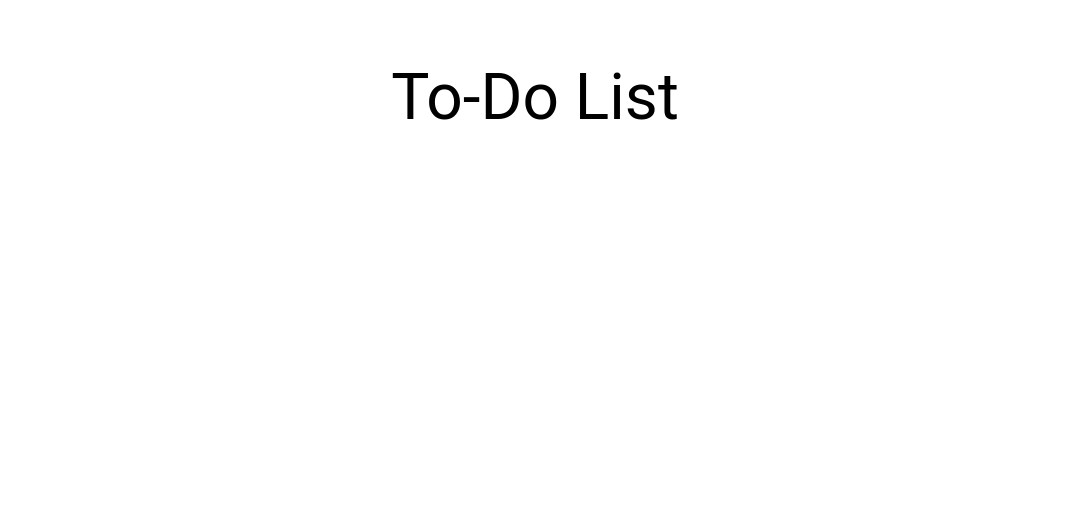
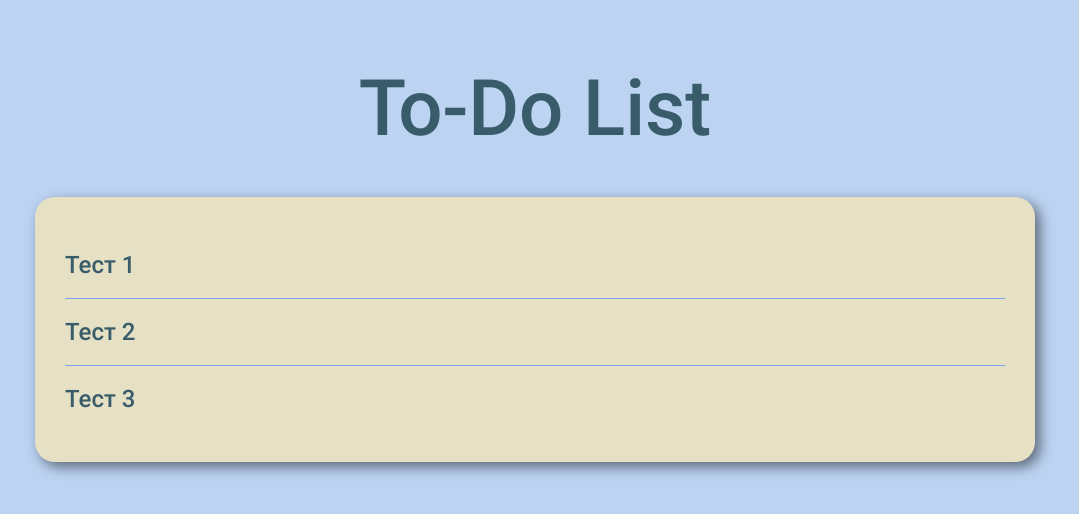
Before and after one commit to Qumansa/todolist_redux, a React (Create React App) app: page / in a window 1280 px wide. Shown: the top 514 px of the page, without its empty margins (105-1184 px from the left). Built offline with nearby package versions, Linux system fonts and the light colour scheme; a web font is replaced by a local one.

Commit message:
Секция to-do-list
Верстка
+ подобрана цветовая палитра для приложения

```diff
--- a/src/components/app/App.js
+++ b/src/components/app/App.js
@@ -1,13 +1,17 @@
 import Header from '../header/Header';
+import ToDoList from '../toDoList/ToDoList';
 
 import '../../style/_base.sass';
 
-function App() {
+const App = () => {
   	return (
     	<>
 			<Header/>
+			<main>
+				<ToDoList/>
+			</main>
     	</>
   	);
-}
+};
 
 export default App;
--- a/src/components/header/header.sass
+++ b/src/components/header/header.sass
@@ -1,6 +1,7 @@
 .header
     padding-top: 50px
     &__title
-        font-size: 64px
-        line-height: 96px
+        font-weight: 500
+        font-size: 78px
+        line-height: 117px
         text-align: center
--- /dev/null
+++ b/src/components/toDoList/ToDoList.js
@@ -0,0 +1,26 @@
+import './toDoList.sass';
+
+const ToDoList = () => {
+    return (
+        <section className="to-do-list section">
+            <div className="container">
+                <h2 className="sr-only">Tasks</h2>
+                <div className="to-do-list__wrapper">
+                    <ul className="to-do-list__list">
+                        <li className="to-do-list__item">
+                            <span className="to-do-list__task">Тест 1</span>
+                        </li>
+                        <li className="to-do-list__item">
+                            <span className="to-do-list__task">Тест 2</span>
+                        </li>
+                        <li className="to-do-list__item">
+                            <span className="to-do-list__task">Тест 3</span>
+                        </li>
+                    </ul>
+                </div>
+            </div>
+        </section>
+    );
+};
+
+export default ToDoList;
--- /dev/null
+++ b/src/components/toDoList/toDoList.sass
@@ -0,0 +1,17 @@
+@import '../../style/_variables'
+
+.to-do-list
+    &__wrapper
+        padding: 50px 30px 30px
+        background-color: $eggshell
+        border-radius: 20px
+        box-shadow: 5px 5px 13px 0 rgba(0, 0, 0, 0.5)
+    &__item
+        padding-bottom: 15px
+        &:not(:first-child)
+            padding-top: 15px
+            border-top: 1px solid $littleBoyBlue
+    &__task
+        font-weight: 500
+        font-size: 24px
+        line-height: 36px
--- a/src/style/_base.sass
+++ b/src/style/_base.sass
@@ -9,7 +9,7 @@
     font-weight: normal
     font-size: 16px
     line-height: 24px
-    color: $black
+    color: $deepSpaceSparkle
 
 body
     margin: 0
@@ -45,7 +45,7 @@ p, b, span, time, ul, li
     font-weight: inherit
 
 button
-    background-color: $white
+    // background-color: $white
     border: none
     cursor: pointer
 
@@ -61,18 +61,26 @@ button
     clip: rect(0 0 0 0)
     clip-path: inset(50%)
 
+#root
+    max-width: 100vw
+    width: 100%
+    min-height: 100vh
+    height: 100%
+    background-color: $lightSteelBlue
+    overflow: hidden
+
 .container
     margin: 0 auto
     padding: 0 15px
-    max-width: 1200px
+    max-width: 1000px
     width: 100%
 
-// .section
-//     padding: 30px 0
-//     &__title
-//         font-size: 32px
-//         line-height: 46px
-//         font-weight: bold
+.section
+    padding: 30px 0
+    // &__title
+    //     font-size: 32px
+    //     line-height: 46px
+    //     font-weight: bold
 
 // .last-section
 //     padding-bottom: 50px
--- a/src/style/_variables.sass
+++ b/src/style/_variables.sass
@@ -1,3 +1,5 @@
-$white: #ffffff
-$black: #000000
-// $dodgerBlue: #317af9
+$lightSteelBlue: #bcd3f2 // фон
+$deepSpaceSparkle: #395c6b // текст
+$littleBoyBlue: #80a4ed
+$sage: #d4cb92
+$eggshell: #e6e1c5
```
